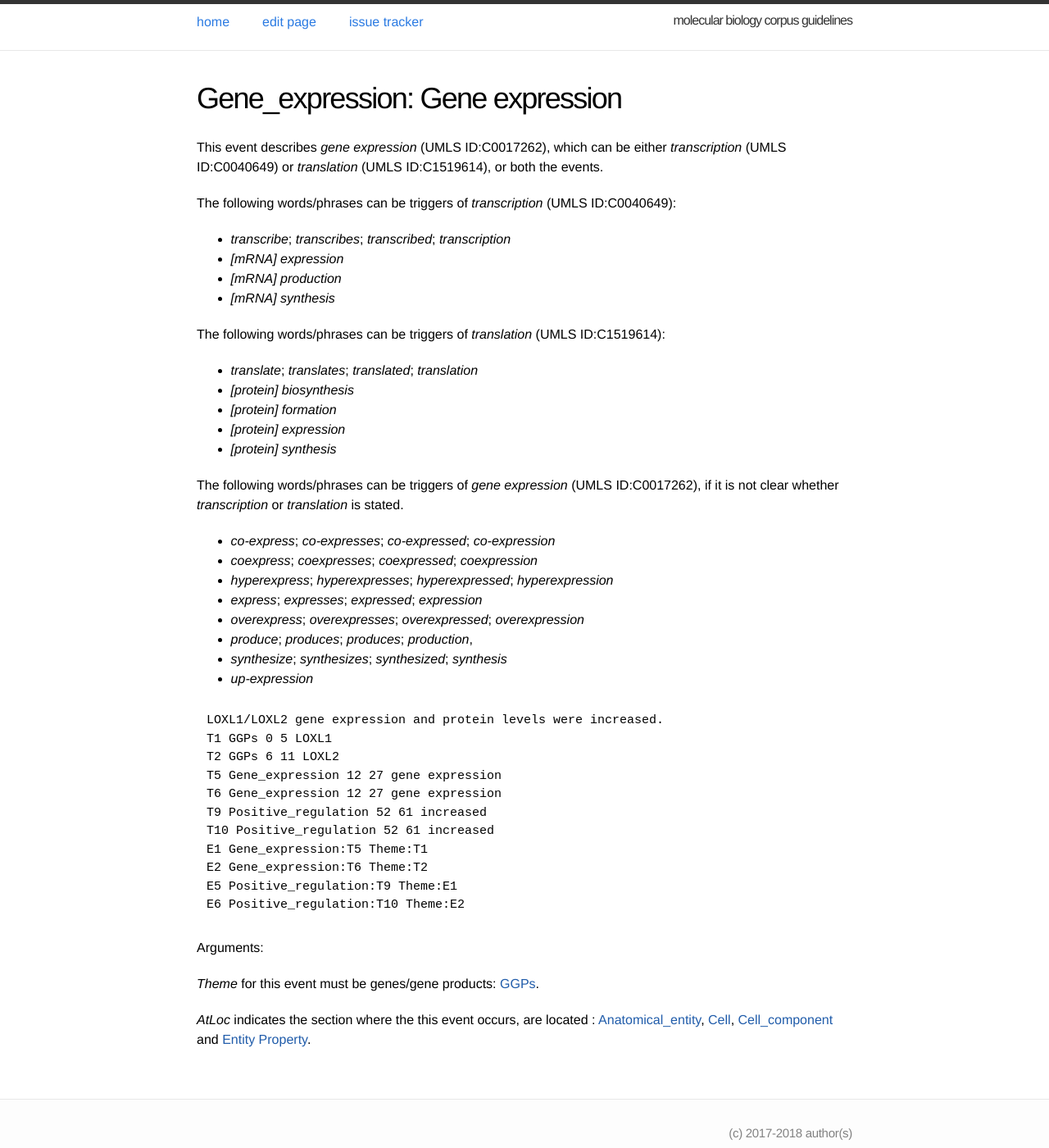
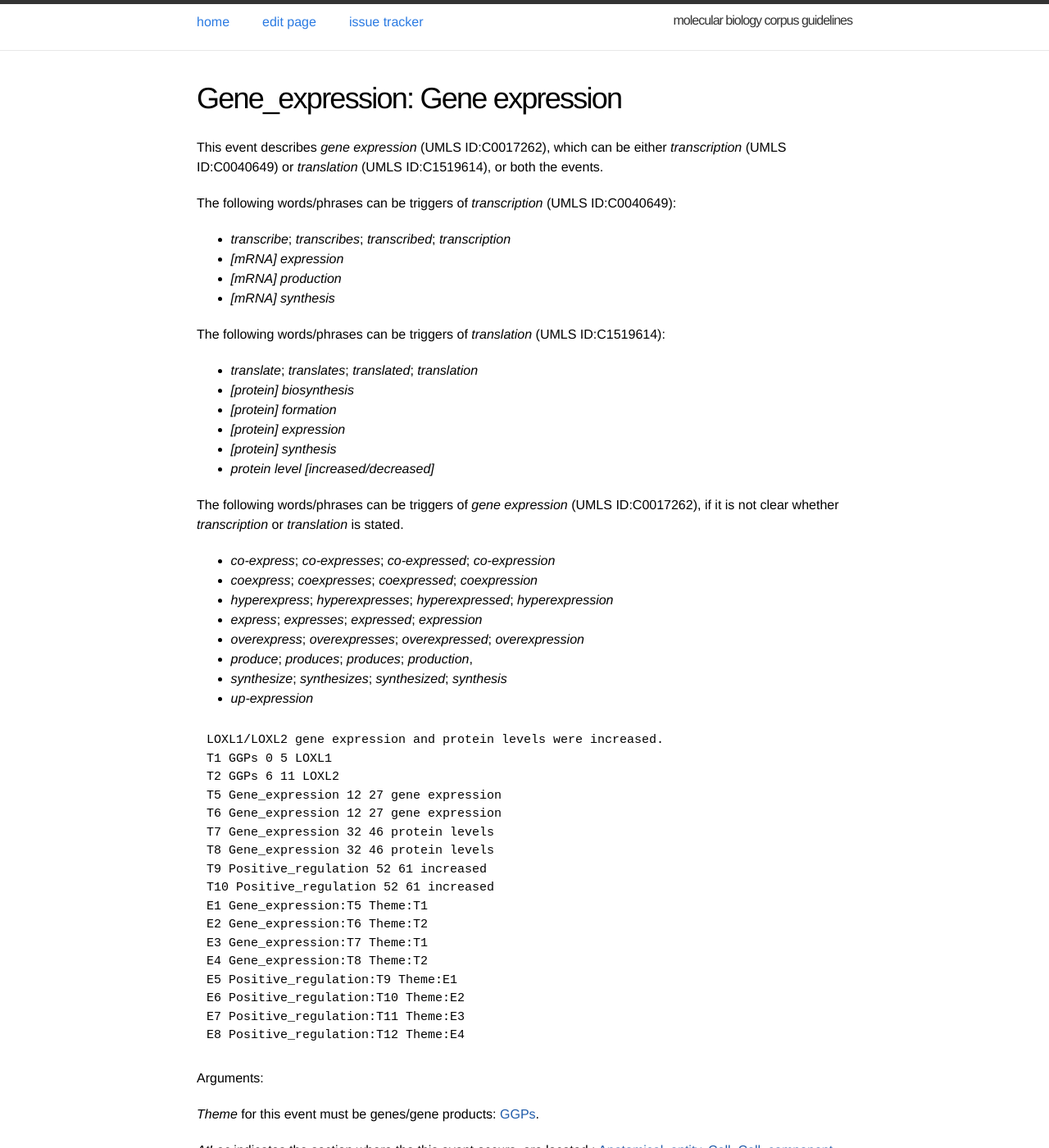
Before and after one commit to ezcatdb/molbiol_lung_corpus-guidelines, a Jekyll site: the page built from _event/Gene_expression.md, in a window 1280 px wide and 1400 px high. Shown: the whole window at 82% size. Built offline with Jekyll 4.4.1, drawn with Linux system fonts in a browser that asks for light colours.

Commit message:
corrected sample sentence to restore "protein level" for gene expression in _entity/GGPs.md & _event/Gene_expression.md

```diff
--- a/_event/Gene_expression.md
+++ b/_event/Gene_expression.md
@@ -26,6 +26,7 @@ The following words/phrases can be triggers of *translation* (UMLS ID:C1519614):
 - *[protein] formation*
 - *[protein] expression*
 - *[protein] synthesis*
+- *protein level [increased/decreased]*
 
 <!-- The following phrase was removed from example phrases for translation
 - *[protein] level (increased)*
@@ -48,12 +49,18 @@ T1 GGPs 0 5 LOXL1
 T2 GGPs 6 11 LOXL2
 T5 Gene_expression 12 27 gene expression
 T6 Gene_expression 12 27 gene expression
+T7 Gene_expression 32 46 protein levels
+T8 Gene_expression 32 46 protein levels
 T9 Positive_regulation 52 61 increased
 T10 Positive_regulation 52 61 increased
 E1 Gene_expression:T5 Theme:T1
 E2 Gene_expression:T6 Theme:T2
+E3 Gene_expression:T7 Theme:T1
+E4 Gene_expression:T8 Theme:T2
 E5 Positive_regulation:T9 Theme:E1
 E6 Positive_regulation:T10 Theme:E2
+E7 Positive_regulation:T11 Theme:E3
+E8 Positive_regulation:T12 Theme:E4
 ~~~
 
 <!--
```
Also changed, not shown: _entity/GGPs.md (+7 -0 lines).
